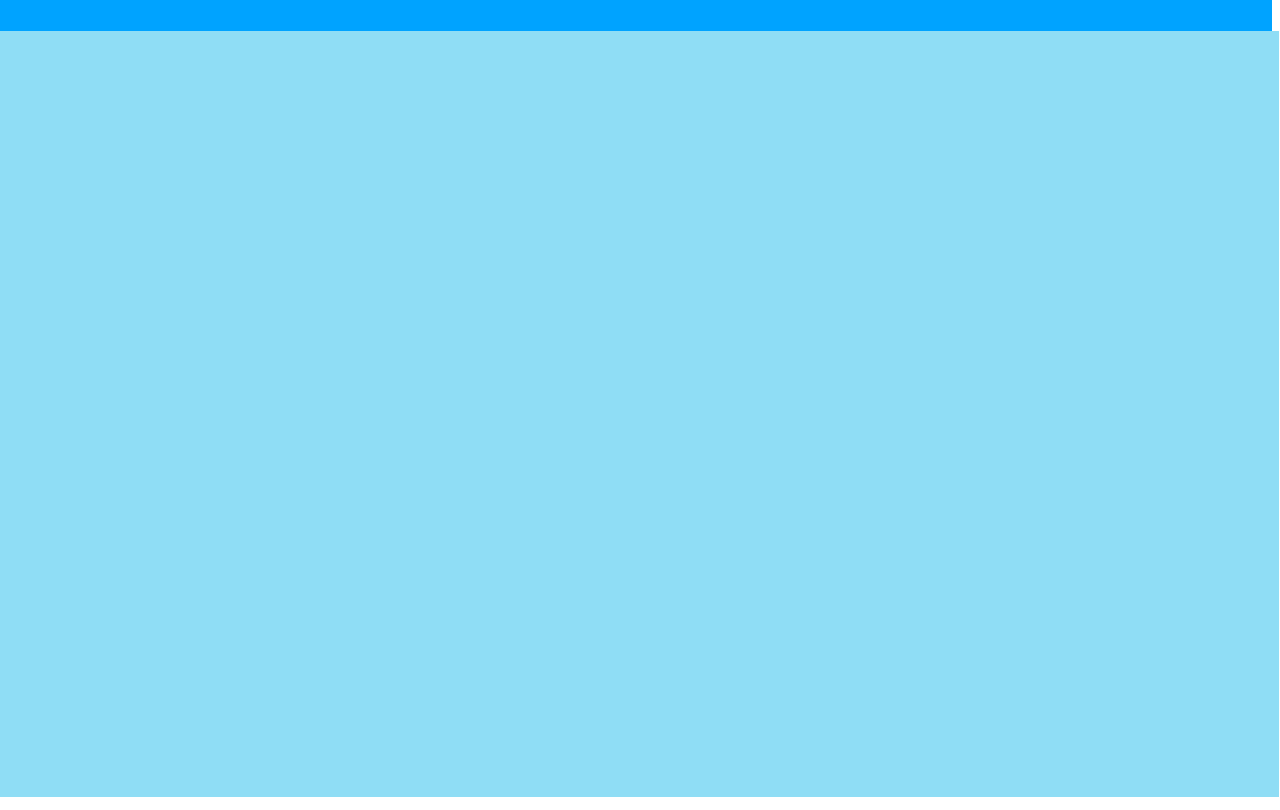
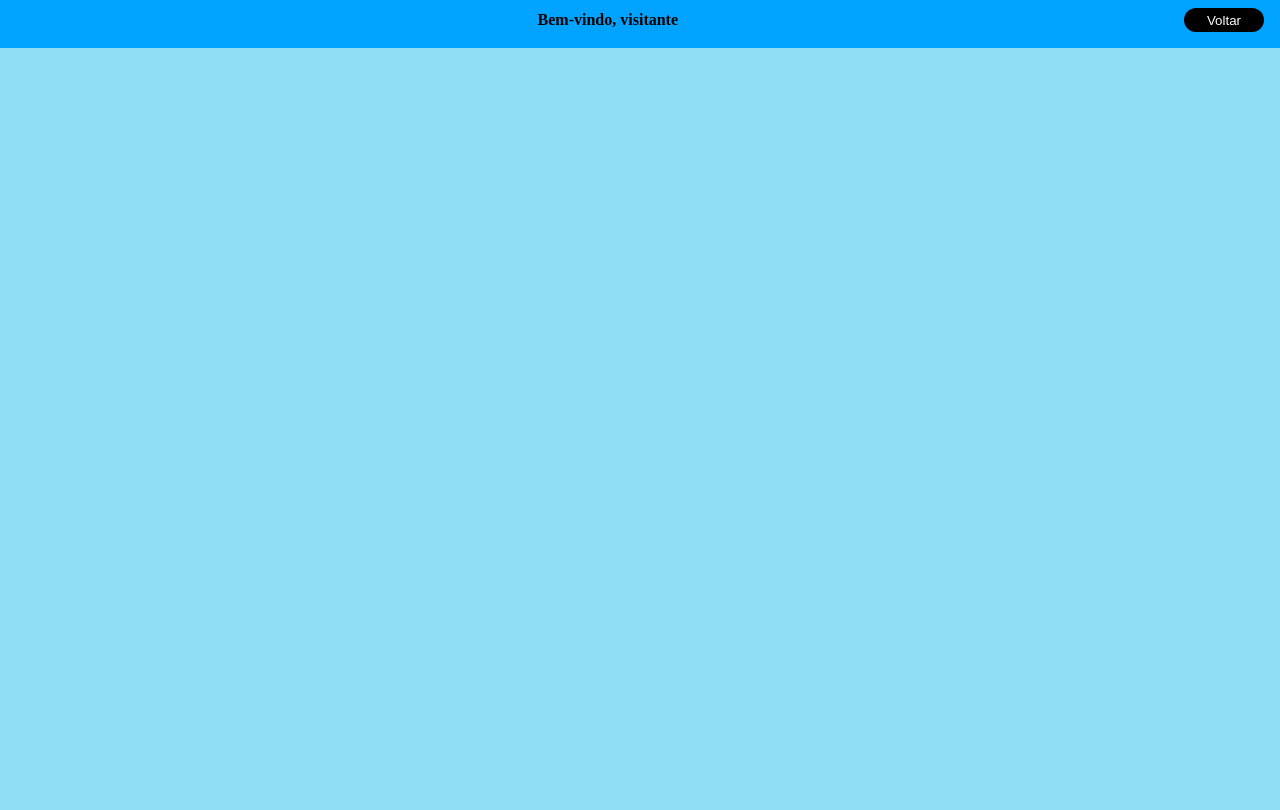
Before and after one commit to lucianogomes02/login-vue-app, a Vue app: page /cadastro in a window 1280 px wide. Built offline with nearby package versions, Linux system fonts and the light colour scheme; a web font is replaced by a local one.

Commit message:
refactor(src/components/Cabecalho.vue): implementa estilização do Cabecalho e da view de Cadastro + adiciona e estiliza elementos do Cabecalho + altera configuração de lint do .eslintrc.cjs

```diff
--- a/src/App.vue
+++ b/src/App.vue
@@ -12,4 +12,8 @@ export default defineComponent({
 });
 </script>
 
-<style scoped></style>
+<style scoped>
+body {
+  margin: -8px;
+}
+</style>
--- a/src/components/BotaoPreto.vue
+++ b/src/components/BotaoPreto.vue
@@ -6,7 +6,7 @@
 import { defineComponent } from "vue";
 
 export default defineComponent({
-  name: "BotaoFundoPreto",
+  name: "BotaoPreto",
   props: {
     tituloDoBotao: {
       type: String,
--- a/src/components/Cabecalho.vue
+++ b/src/components/Cabecalho.vue
@@ -1,23 +1,52 @@
 <template>
-    <header class="cabecalho">
-
-    </header>
+  <header class="cabecalho">
+    <nav class="barraDeNavegacao">
+      <h4 class="bemVindo">Bem-vindo, visitante</h4>
+      <BotaoPreto
+        class="botaoDeVoltar"
+        :titulo-do-botao="'Voltar'"
+      ></BotaoPreto>
+    </nav>
+  </header>
 </template>
 
 <script lang="ts">
 import { defineComponent } from "vue";
+import BotaoPreto from "../components/BotaoPreto.vue";
 
 export default defineComponent({
-    name: "Cabecalho"
+  name: "Cabecalho",
+  components: { BotaoPreto },
 });
 </script>
 
 <style scoped>
 .cabecalho {
-    background: #00a3ff;
-    width: 100%;
-    height: 6vh;
-    margin: -8px;
+  background: #00a3ff;
+  width: auto;
+  height: 7vh;
+  margin: -8px;
 }
 
+.barraDeNavegacao {
+  width: 100%;
+  height: 4vh;
+
+  display: flex;
+  flex-direction: row;
+  justify-content: space-between;
+  align-items: center;
+}
+
+.bemVindo {
+  margin-top: 1.8rem;
+  margin-left: 42%;
+}
+
+.botaoDeVoltar {
+  width: 5rem;
+  height: 1.5rem;
+  margin-bottom: 0.5rem;
+  margin-right: 1rem;
+}
 </style>
--- a/src/views/CadastroView.vue
+++ b/src/views/CadastroView.vue
@@ -1,9 +1,8 @@
 <template>
-    <main class="containerCadastro">
-        <Cabecalho></Cabecalho>
-        <body class="cadastro"></body>
-    </main>
-
+  <main class="containerCadastro">
+    <Cabecalho></Cabecalho>
+    <body class="cadastro"></body>
+  </main>
 </template>
 
 <script lang="ts">
@@ -17,19 +16,10 @@ export default defineComponent({
 </script>
 
 <style scoped>
-.containerCadastro {
-  display: flex;
+.cadastro {
+  background: #8fddf5;
+  width: auto;
+  height: 95.2vh;
   margin: -8px;
-
-  display: flex;
-  flex-direction: column;
-  justify-content: flex-start;
-}
-
-.cadastro {
-    background: #8fddf5;
-    width: 100%;
-    height: 95.7vh;
-    margin: -1px;
 }
 </style>
```
Also changed, not shown: .eslintrc.cjs.
